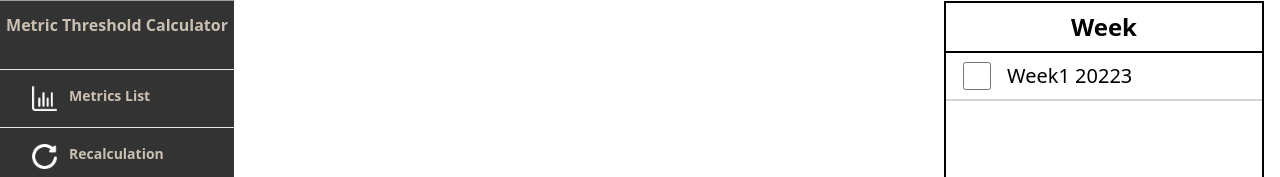
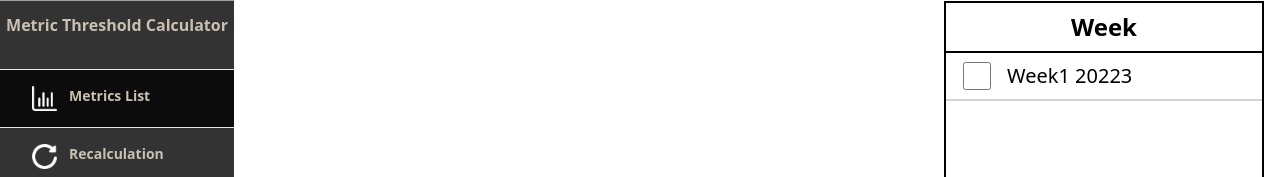
Before and after one commit to ttisaac/autozone, a Next.js app: page / in a window 1280 px wide. Shown: the part 191-368 px from the top of the page. Built offline with nearby package versions, Linux system fonts and the light colour scheme; grey boxes are pictures that could not be loaded.

Commit message:
Make it so that the current item in the sidebar changes colors
Had to make the sidebar a client component, need to assess if this is
the best desicion or not, otherwise the sidebar would have to leave the
layout and be inside each page instead.

```diff
--- a/src/app/components/Sidebar.tsx
+++ b/src/app/components/Sidebar.tsx
@@ -1,8 +1,13 @@
+'use client';
+
 import React from 'react'
 import SidebarItem from './SidebarItem'
 import Image from 'next/image'
+import { usePathname } from 'next/navigation'
 
 const Sidebar = () => {
+
+  const segment = usePathname();
 
   const pages = [
     {
@@ -53,6 +58,7 @@ const Sidebar = () => {
           key={index}
           title={page.title}
           destination={page.path}
+          current={page.path === segment}
           imgsrc={page.imgsrc}
           alt={page.alt}
           lastItem={page.lastItem}
--- a/src/app/components/SidebarItem.tsx
+++ b/src/app/components/SidebarItem.tsx
@@ -8,15 +8,17 @@ interface props {
     imgsrc: string
     alt: string
     lastItem?: boolean
+    current?: boolean
 }
 
-const SidebarItem = ({ title, destination, imgsrc, alt, lastItem }: props) => {
+const SidebarItem = ({ title, destination, current, imgsrc, alt, lastItem }: props) => {
   const border = lastItem ? 'border-t border-b' : 'border-t';
+  const bgColor = current ? 'bg-selectedItem' : '';
 
   return (
     <div className={ border }>
       <Link href={ destination }>
-          <button className='text-sidebar-text py-4 px-8 text-center font-bold text-sm hover:bg-orange-500 hover:text-white active:bg-opacity-50 flex gap-3 w-full'>
+          <button className={`${bgColor} text-sidebar-text py-4 px-8 text-center font-bold text-sm hover:bg-orange-500 hover:text-white active:bg-opacity-50 flex gap-3 w-full`}>
               <Image src={ imgsrc } width={ 25 } height={ 25 } alt={ alt } />
               { title }
           </button>
--- a/src/app/layout.tsx
+++ b/src/app/layout.tsx
@@ -16,7 +16,6 @@ export default function RootLayout({
 }) {
   return (
     <html lang="en">
-      {/* Aqui deberia de ir la sidebar */}
       <body className={` $(inter.className} flex  h-screen`}>
         <Sidebar />
         <main className='w-full p-4'>{children}</main>
--- a/tailwind.config.js
+++ b/tailwind.config.js
@@ -10,6 +10,7 @@ module.exports = {
       colors: {
         sidebar: '#333333',
         'sidebar-text': '#CAC0B2',
+        selectedItem: '#0c0c0c',
       },
       backgroundImage: {
         'gradient-radial': 'radial-gradient(var(--tw-gradient-stops))',
```
